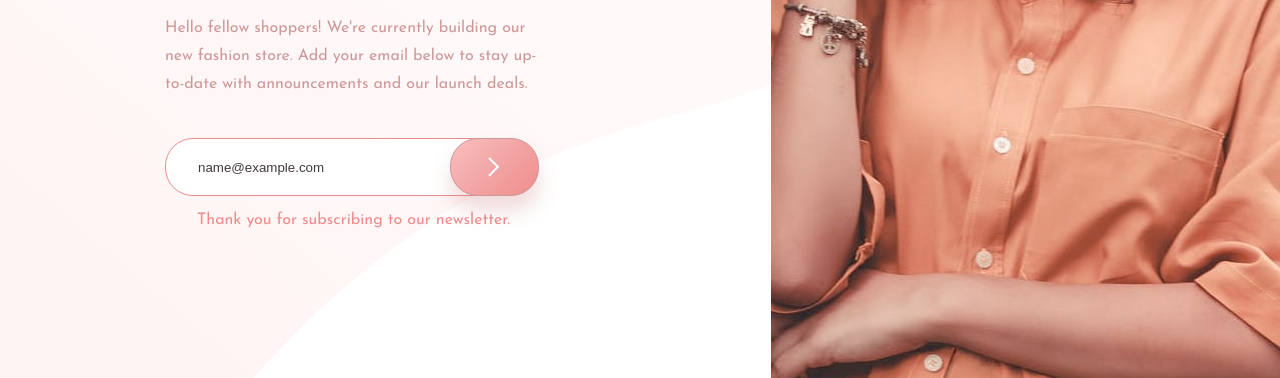
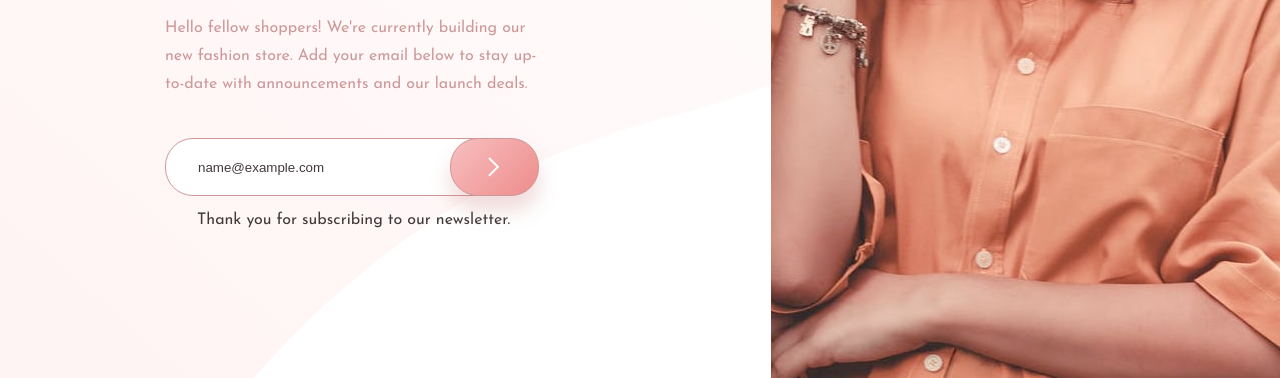
Before and after one commit to melts-frontend-mentor-challenges/base-apparel, a plain HTML site: page index.html in a window 1280 px wide. Both pictures are taken after typing "name@example.com" into the empty fields and a click on the button "submit email". Shown: the part 422-800 px from the top of the page. Drawn offline with Linux system fonts and the light colour scheme.

Commit message:
Fixed alignments of <p>, tweaked success message, and fixed button width.

```diff
--- a/index.html
+++ b/index.html
@@ -26,7 +26,7 @@
 					<div class="input-control">
 						<input aria-label="Your email address" id="email" name="email" type="text" required placeholder="Email Address">
 						<button class="btn" type="submit" aria-label="submit email"></button>
-						<div class="error" id="success"></div>
+						<div class="error" id="successMessage"></div>
 					</div>
 			 	</form>
 			 </div>
--- a/styles.css
+++ b/styles.css
@@ -78,11 +78,11 @@ input::placeholder {
 }
 
 .input-control.success input {
-	border-color: #EE8B8B;
+	border-color:#CE9898;
 }
 
-.input-control #success {
-	color: #EE8B8B;
+.input-control.success #successMessage {
+	color: #423A3A;
 }
 
 .input-control.error input {
@@ -108,6 +108,7 @@ input::placeholder {
 	background-repeat: no-repeat;
 	background-position: center;
 	width: 22.5%;
+	max-width: 100px;
 	height: 56px;
 	margin-left: -5em;
 	text-align: center;
@@ -128,6 +129,7 @@ TYPOGRAPHY
 	line-height: 1.75rem;
 	font-weight: 400;
 	padding-top: 2rem;
+	max-width: 500px;
 }
 
 .newsletter-title {
--- a/validate.js
+++ b/validate.js
@@ -34,7 +34,7 @@ const validateEmail = () => {
         setError(email, 'Please provide a valid email');
     } else {
         setSuccess(email);
-        let successDisplay = document.getElementById("success");
+        let successDisplay = document.getElementById("successMessage");
         successDisplay.textContent += "Thank you for subscribing to our newsletter.";
     }
 }
```
